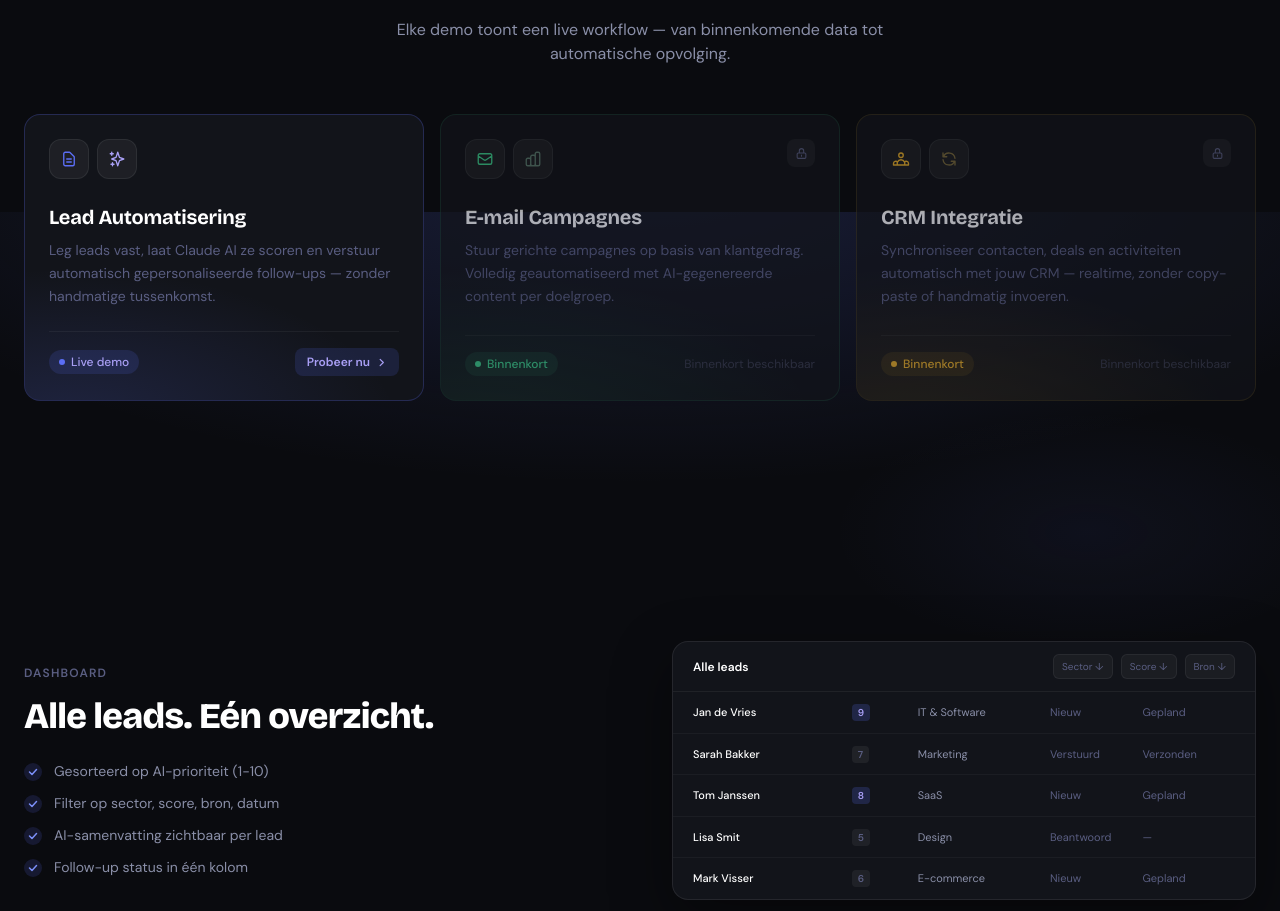
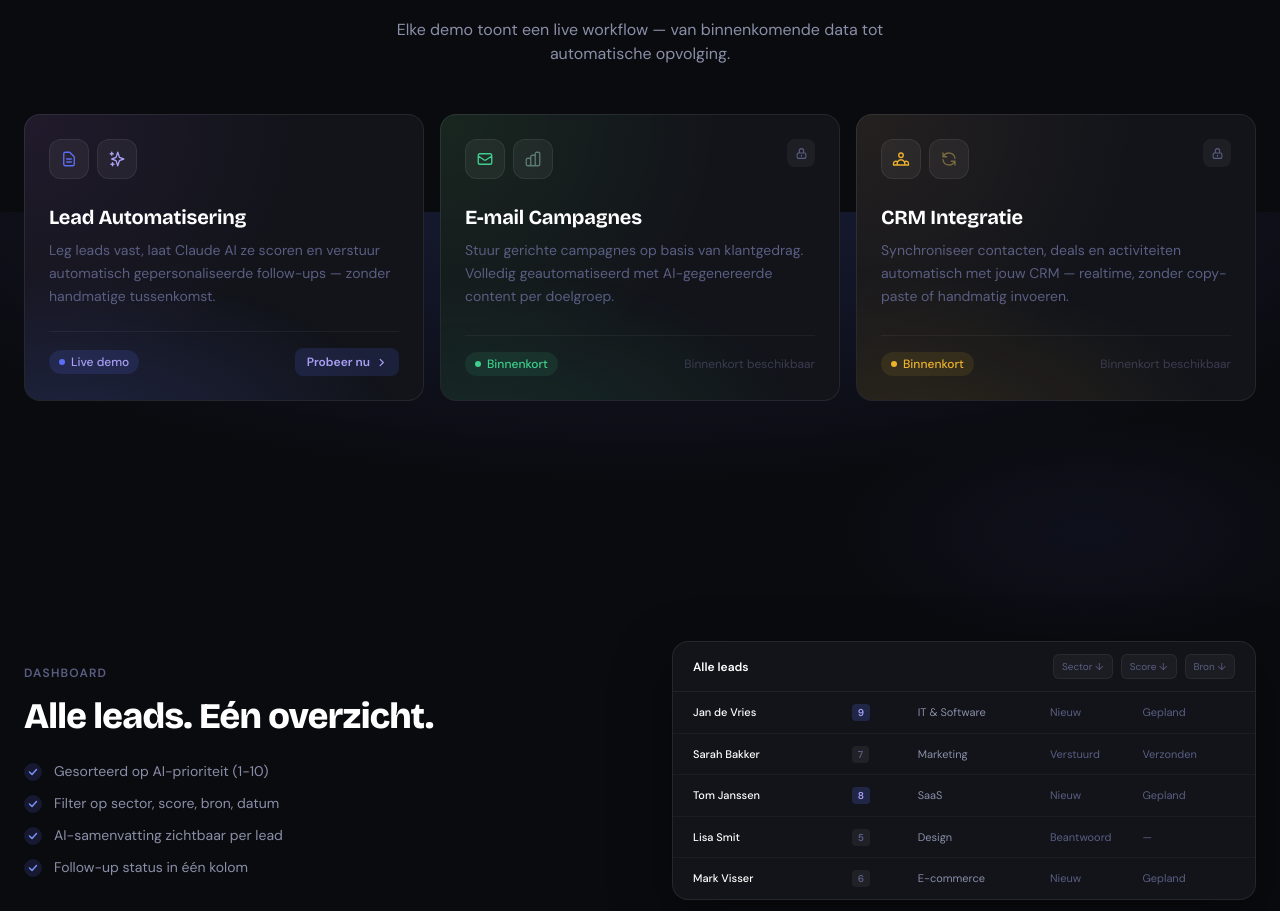
Before and after one commit to skivy2004/Runvex, a Next.js app: page / in a window 1280 px wide. Shown: the part 2988-3899 px from the top of the page. Built offline with nearby package versions, Linux system fonts and the light colour scheme.

Commit message:
feat: add spotlight/glow card effect to demo cards
Co-Authored-By: Claude Sonnet 4.6 <noreply@anthropic.com>

```diff
--- a/app/components/sections/DemoCards.tsx
+++ b/app/components/sections/DemoCards.tsx
@@ -1,6 +1,7 @@
 'use client'
 
 import { motion } from 'framer-motion'
+import { GlowCard } from '../ui/spotlight-card'
 
 const demos = [
   {
@@ -11,17 +12,15 @@ const demos = [
     live: true,
     badge: 'Live demo',
     gradient: 'radial-gradient(ellipse 120% 80% at 10% 110%, rgba(91,110,245,0.18) 0%, transparent 70%)',
-    borderColor: 'rgba(91,110,245,0.25)',
     badgeBg: 'rgba(91,110,245,0.15)',
     badgeColor: '#A99FF5',
     dot: '#5B6EF5',
+    glowColor: 'purple' as const,
     icons: [
-      // Form icon
       <svg key="a" width="18" height="18" fill="none" stroke="#5B6EF5" viewBox="0 0 24 24">
         <path strokeLinecap="round" strokeLinejoin="round" strokeWidth={1.8}
           d="M9 12h6m-6 4h6m2 5H7a2 2 0 01-2-2V5a2 2 0 012-2h5.586a1 1 0 01.707.293l5.414 5.414a1 1 0 01.293.707V19a2 2 0 01-2 2z" />
       </svg>,
-      // AI/sparkle icon
       <svg key="b" width="18" height="18" fill="none" stroke="#A99FF5" viewBox="0 0 24 24">
         <path strokeLinecap="round" strokeLinejoin="round" strokeWidth={1.8}
           d="M5 3v4M3 5h4M6 17v4m-2-2h4m5-16l2.286 6.857L21 12l-5.714 2.143L13 21l-2.286-6.857L5 12l5.714-2.143L13 3z" />
@@ -36,17 +35,15 @@ const demos = [
     live: false,
     badge: 'Binnenkort',
     gradient: 'radial-gradient(ellipse 120% 80% at 10% 110%, rgba(62,207,142,0.12) 0%, transparent 70%)',
-    borderColor: 'rgba(62,207,142,0.15)',
     badgeBg: 'rgba(62,207,142,0.1)',
     badgeColor: '#3ECF8E',
     dot: '#3ECF8E',
+    glowColor: 'green' as const,
     icons: [
-      // Mail icon
       <svg key="a" width="18" height="18" fill="none" stroke="#3ECF8E" viewBox="0 0 24 24">
         <path strokeLinecap="round" strokeLinejoin="round" strokeWidth={1.8}
           d="M3 8l7.89 5.26a2 2 0 002.22 0L21 8M5 19h14a2 2 0 002-2V7a2 2 0 00-2-2H5a2 2 0 00-2 2v10a2 2 0 002 2z" />
       </svg>,
-      // Chart icon
       <svg key="b" width="18" height="18" fill="none" stroke="#5A7A6E" viewBox="0 0 24 24">
         <path strokeLinecap="round" strokeLinejoin="round" strokeWidth={1.8}
           d="M9 19v-6a2 2 0 00-2-2H5a2 2 0 00-2 2v6a2 2 0 002 2h2a2 2 0 002-2zm0 0V9a2 2 0 012-2h2a2 2 0 012 2v10m-6 0a2 2 0 002 2h2a2 2 0 002-2m0 0V5a2 2 0 012-2h2a2 2 0 012 2v14a2 2 0 01-2 2h-2a2 2 0 01-2-2z" />
@@ -61,17 +58,15 @@ const demos = [
     live: false,
     badge: 'Binnenkort',
     gradient: 'radial-gradient(ellipse 120% 80% at 10% 110%, rgba(236,178,46,0.12) 0%, transparent 70%)',
-    borderColor: 'rgba(236,178,46,0.15)',
     badgeBg: 'rgba(236,178,46,0.1)',
     badgeColor: '#ECB22E',
     dot: '#ECB22E',
+    glowColor: 'orange' as const,
     icons: [
-      // Users icon
       <svg key="a" width="18" height="18" fill="none" stroke="#ECB22E" viewBox="0 0 24 24">
         <path strokeLinecap="round" strokeLinejoin="round" strokeWidth={1.8}
           d="M17 20h5v-2a3 3 0 00-5.356-1.857M17 20H7m10 0v-2c0-.656-.126-1.283-.356-1.857M7 20H2v-2a3 3 0 015.356-1.857M7 20v-2c0-.656.126-1.283.356-1.857m0 0a5.002 5.002 0 019.288 0M15 7a3 3 0 11-6 0 3 3 0 016 0z" />
       </svg>,
-      // Link/sync icon
       <svg key="b" width="18" height="18" fill="none" stroke="#7A6B3E" viewBox="0 0 24 24">
         <path strokeLinecap="round" strokeLinejoin="round" strokeWidth={1.8}
           d="M4 4v5h.582m15.356 2A8.001 8.001 0 004.582 9m0 0H9m11 11v-5h-.581m0 0a8.003 8.003 0 01-15.357-2m15.357 2H15" />
@@ -93,16 +88,10 @@ export default function DemoCards() {
           viewport={{ once: true }}
           transition={{ duration: 0.45 }}
         >
-          <p
-            className="text-xs font-semibold tracking-widest uppercase mb-3"
-            style={{ color: '#5B6EF5' }}
-          >
+          <p className="text-xs font-semibold tracking-widest uppercase mb-3" style={{ color: '#5B6EF5' }}>
             Demo's
           </p>
-          <h2
-            className="font-bricolage font-extrabold text-white text-2xl md:text-4xl"
-            style={{ letterSpacing: '-0.02em' }}
-          >
+          <h2 className="font-bricolage font-extrabold text-white text-2xl md:text-4xl" style={{ letterSpacing: '-0.02em' }}>
             Probeer het zelf uit
           </h2>
           <p className="mt-3 text-sm md:text-base max-w-lg mx-auto" style={{ color: '#8A8FA8' }}>
@@ -112,47 +101,40 @@ export default function DemoCards() {
 
         {/* Cards */}
         <div className="grid grid-cols-1 md:grid-cols-3 gap-4">
-          {demos.map((demo, i) => {
-            const Tag = demo.live ? 'a' : 'div'
-            return (
+          {demos.map((demo, i) => (
             <motion.div
               key={demo.title}
+              className="group"
               initial={{ opacity: 0, y: 20 }}
               whileInView={{ opacity: 1, y: 0 }}
               viewport={{ once: true }}
               transition={{ duration: 0.4, delay: i * 0.08 }}
-              className="group"
               whileHover={demo.live ? { y: -4 } : {}}
+              style={{ opacity: demo.live ? 1 : 0.65 }}
             >
-              <Tag
-                {...(demo.live ? { href: demo.href! } : {})}
-                className="relative rounded-2xl p-6 flex flex-col h-full overflow-hidden transition-all duration-200 block"
-                style={{
-                  background: '#12141A',
-                  border: `1px solid ${demo.borderColor}`,
-                  opacity: demo.live ? 1 : 0.65,
-                  cursor: demo.live ? 'pointer' : 'default',
-                  boxShadow: 'none',
-                }}
+              <GlowCard
+                glowColor={demo.glowColor}
+                customSize
+                className="h-full p-6"
               >
-                {/* Gradient glow — intensifies on hover for live card */}
-                <div
-                  className="absolute inset-0 pointer-events-none transition-opacity duration-200"
-                  style={{ background: demo.gradient, opacity: 1 }}
-                />
+                {/* Link overlay for live card */}
                 {demo.live && (
-                  <div
-                    className="absolute inset-0 pointer-events-none opacity-0 group-hover:opacity-100 transition-opacity duration-200"
-                    style={{ background: demo.gradient.replace('0.18', '0.32').replace('0.12', '0.24') }}
-                  />
+                  <a href={demo.href!} className="absolute inset-0 z-20" aria-label={demo.title} />
                 )}
 
-                {/* Top row: icons + arrow (live) or lock (dummy) */}
+                {/* Gradient glow */}
+                <div className="absolute inset-0 pointer-events-none transition-opacity duration-200"
+                  style={{ background: demo.gradient }} />
+                {demo.live && (
+                  <div className="absolute inset-0 pointer-events-none opacity-0 group-hover:opacity-100 transition-opacity duration-200"
+                    style={{ background: demo.gradient.replace('0.18', '0.32').replace('0.12', '0.24') }} />
+                )}
+
+                {/* Top row: icons + indicator */}
                 <div className="relative z-10 flex items-start justify-between mb-6">
                   <div className="flex items-center gap-2">
                     {demo.icons.map((icon, j) => (
-                      <div
-                        key={j}
+                      <div key={j}
                         className="w-10 h-10 rounded-xl flex items-center justify-center transition-transform duration-200 group-hover:scale-110"
                         style={{ background: 'rgba(255,255,255,0.05)', border: '1px solid rgba(255,255,255,0.07)' }}
                       >
@@ -170,10 +152,7 @@ export default function DemoCards() {
                       </svg>
                     </div>
                   ) : (
-                    <div
-                      className="w-7 h-7 rounded-lg flex items-center justify-center"
-                      style={{ background: 'rgba(255,255,255,0.05)' }}
-                    >
+                    <div className="w-7 h-7 rounded-lg flex items-center justify-center" style={{ background: 'rgba(255,255,255,0.05)' }}>
                       <svg width="13" height="13" fill="none" stroke="#5A5E82" viewBox="0 0 24 24">
                         <path strokeLinecap="round" strokeLinejoin="round" strokeWidth={2}
                           d="M12 15v2m-6 4h12a2 2 0 002-2v-6a2 2 0 00-2-2H6a2 2 0 00-2 2v6a2 2 0 002 2zm10-10V7a4 4 0 00-8 0v4h8z" />
@@ -184,10 +163,7 @@ export default function DemoCards() {
 
                 {/* Content */}
                 <div className="relative z-10 flex-1">
-                  <h3
-                    className="font-bricolage font-bold text-white text-xl mb-2"
-                    style={{ letterSpacing: '-0.01em' }}
-                  >
+                  <h3 className="font-bricolage font-bold text-white text-xl mb-2" style={{ letterSpacing: '-0.01em' }}>
                     {demo.title}
                   </h3>
                   <p className="text-sm leading-relaxed" style={{ color: '#5A5E82' }}>
@@ -197,17 +173,14 @@ export default function DemoCards() {
 
                 {/* Footer */}
                 <div className="relative z-10 flex items-center justify-between mt-6 pt-4" style={{ borderTop: '1px solid rgba(255,255,255,0.05)' }}>
-                  <span
-                    className="inline-flex items-center gap-1.5 text-xs font-medium px-2.5 py-1 rounded-full"
+                  <span className="inline-flex items-center gap-1.5 text-xs font-medium px-2.5 py-1 rounded-full"
                     style={{ background: demo.badgeBg, color: demo.badgeColor }}
                   >
                     <span className="w-1.5 h-1.5 rounded-full" style={{ background: demo.dot }} />
                     {demo.badge}
                   </span>
-
                   {demo.live ? (
-                    <span
-                      className="inline-flex items-center gap-1.5 text-xs font-semibold px-3 py-1.5 rounded-lg transition-all duration-200 group-hover:gap-2"
+                    <span className="inline-flex items-center gap-1.5 text-xs font-semibold px-3 py-1.5 rounded-lg transition-all duration-200 group-hover:gap-2 relative z-20 pointer-events-none"
                       style={{ background: demo.badgeBg, color: demo.badgeColor }}
                     >
                       Probeer nu
@@ -219,10 +192,9 @@ export default function DemoCards() {
                     <span className="text-xs" style={{ color: '#3A3D50' }}>Binnenkort beschikbaar</span>
                   )}
                 </div>
-              </Tag>
+              </GlowCard>
             </motion.div>
-            )
-          })}
+          ))}
         </div>
       </div>
     </section>
--- /dev/null
+++ b/app/components/ui/spotlight-card.tsx
@@ -0,0 +1,140 @@
+import React, { useEffect, useRef, ReactNode } from 'react';
+
+interface GlowCardProps {
+  children: ReactNode;
+  className?: string;
+  style?: React.CSSProperties;
+  glowColor?: 'blue' | 'purple' | 'green' | 'red' | 'orange';
+  customSize?: boolean;
+}
+
+const glowColorMap = {
+  blue:   { base: 220, spread: 200 },
+  purple: { base: 280, spread: 300 },
+  green:  { base: 120, spread: 200 },
+  red:    { base: 0,   spread: 200 },
+  orange: { base: 30,  spread: 200 },
+};
+
+const GlowCard: React.FC<GlowCardProps> = ({
+  children,
+  className = '',
+  style,
+  glowColor = 'purple',
+  customSize = false,
+}) => {
+  const cardRef = useRef<HTMLDivElement>(null);
+
+  useEffect(() => {
+    const syncPointer = (e: PointerEvent) => {
+      const { clientX: x, clientY: y } = e;
+      if (cardRef.current) {
+        cardRef.current.style.setProperty('--x', x.toFixed(2));
+        cardRef.current.style.setProperty('--xp', (x / window.innerWidth).toFixed(2));
+        cardRef.current.style.setProperty('--y', y.toFixed(2));
+        cardRef.current.style.setProperty('--yp', (y / window.innerHeight).toFixed(2));
+      }
+    };
+    document.addEventListener('pointermove', syncPointer);
+    return () => document.removeEventListener('pointermove', syncPointer);
+  }, []);
+
+  const { base, spread } = glowColorMap[glowColor];
+
+  const inlineStyles: React.CSSProperties = {
+    '--base': base,
+    '--spread': spread,
+    '--radius': '16',
+    '--border': '1.5',
+    '--backdrop': '#12141A',
+    '--backup-border': 'rgba(255,255,255,0.08)',
+    '--size': '280',
+    '--outer': '1',
+    '--border-size': 'calc(var(--border, 2) * 1px)',
+    '--spotlight-size': 'calc(var(--size, 150) * 1px)',
+    '--hue': 'calc(var(--base) + (var(--xp, 0) * var(--spread, 0)))',
+    backgroundImage: `radial-gradient(
+      var(--spotlight-size) var(--spotlight-size) at
+      calc(var(--x, 0) * 1px)
+      calc(var(--y, 0) * 1px),
+      hsl(var(--hue, 210) calc(var(--saturation, 100) * 1%) calc(var(--lightness, 70) * 1%) / var(--bg-spot-opacity, 0.08)), transparent
+    )`,
+    backgroundColor: 'var(--backdrop)',
+    backgroundSize: 'calc(100% + (2 * var(--border-size))) calc(100% + (2 * var(--border-size)))',
+    backgroundPosition: '50% 50%',
+    backgroundAttachment: 'fixed',
+    border: 'var(--border-size) solid var(--backup-border)',
+    position: 'relative',
+    touchAction: 'none',
+    display: 'flex',
+    flexDirection: 'column',
+    ...style,
+  } as React.CSSProperties;
+
+  const glowStyles = `
+    [data-glow]::before,
+    [data-glow]::after {
+      pointer-events: none;
+      content: "";
+      position: absolute;
+      inset: calc(var(--border-size) * -1);
+      border: var(--border-size) solid transparent;
+      border-radius: calc(var(--radius) * 1px);
+      background-attachment: fixed;
+      background-size: calc(100% + (2 * var(--border-size))) calc(100% + (2 * var(--border-size)));
+      background-repeat: no-repeat;
+      background-position: 50% 50%;
+      mask: linear-gradient(transparent, transparent), linear-gradient(white, white);
+      mask-clip: padding-box, border-box;
+      mask-composite: intersect;
+    }
+    [data-glow]::before {
+      background-image: radial-gradient(
+        calc(var(--spotlight-size) * 0.75) calc(var(--spotlight-size) * 0.75) at
+        calc(var(--x, 0) * 1px) calc(var(--y, 0) * 1px),
+        hsl(var(--hue, 210) calc(var(--saturation, 100) * 1%) calc(var(--lightness, 50) * 1%) / var(--border-spot-opacity, 0.8)), transparent 100%
+      );
+      filter: brightness(2);
+    }
+    [data-glow]::after {
+      background-image: radial-gradient(
+        calc(var(--spotlight-size) * 0.5) calc(var(--spotlight-size) * 0.5) at
+        calc(var(--x, 0) * 1px) calc(var(--y, 0) * 1px),
+        hsl(0 100% 100% / var(--border-light-opacity, 0.3)), transparent 100%
+      );
+    }
+    [data-glow] [data-glow] {
+      position: absolute;
+      inset: 0;
+      will-change: filter;
+      opacity: var(--outer, 1);
+      border-radius: calc(var(--radius) * 1px);
+      border-width: calc(var(--border-size) * 20);
+      filter: blur(calc(var(--border-size) * 10));
+      background: none;
+      pointer-events: none;
+      border: none;
+    }
+    [data-glow] > [data-glow]::before {
+      inset: -10px;
+      border-width: 10px;
+    }
+  `;
+
+  return (
+    <>
+      <style dangerouslySetInnerHTML={{ __html: glowStyles }} />
+      <div
+        ref={cardRef}
+        data-glow
+        style={inlineStyles}
+        className={`rounded-2xl relative overflow-hidden ${className}`}
+      >
+        <div data-glow />
+        {children}
+      </div>
+    </>
+  );
+};
+
+export { GlowCard };
```
